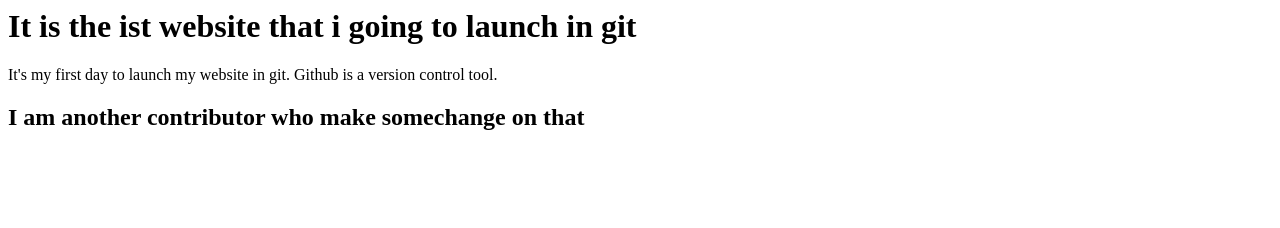
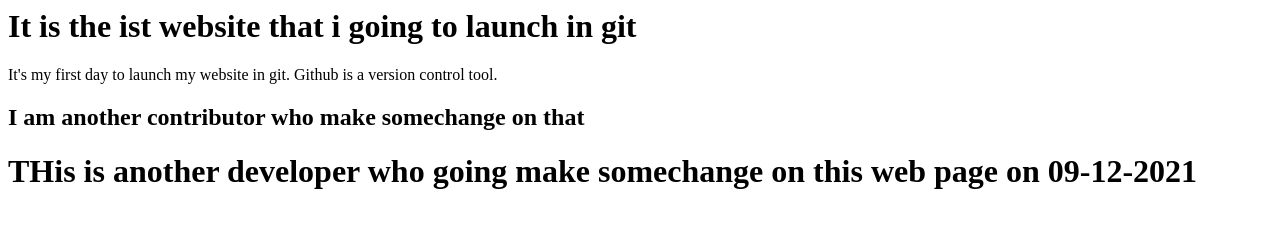
Before and after one commit to Nrj199/fortest, a plain HTML site: page index.html in a window 1280 px wide. Drawn offline with Linux system fonts and the light colour scheme.

Commit message:
09/12/2021

```diff
--- a/index.html
+++ b/index.html
@@ -9,7 +9,9 @@
 <body>
 
 <h1>It is the ist website that i going to launch in git </h1>
+
 <p>It's my first day to launch my website in git. Github is a version control tool.</p>
   <h2>I am another contributor who make somechange on that</h2>
+  <h1>THis is another developer who going make somechange on this web page on 09-12-2021</h1>
 </body>
 </html>
```
